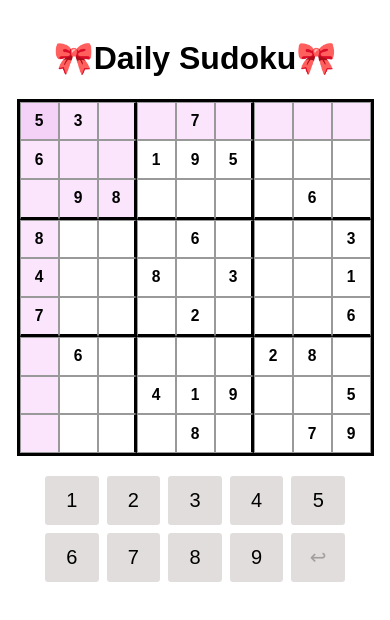
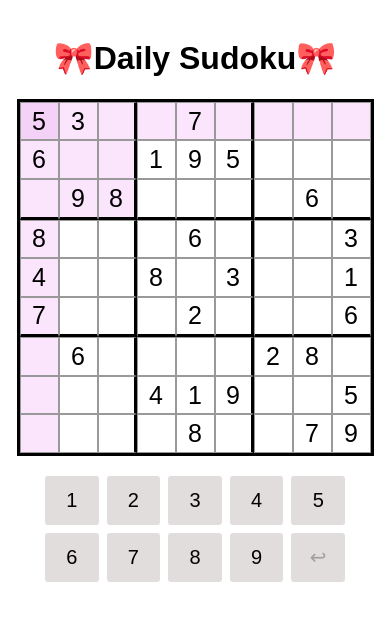
Before and after one commit to rnbinama/sudoku-errday, a React (Vite) app: page / in a window 390 px wide. Shown: the top 620 px of the page. Built offline with nearby package versions, Linux system fonts and the light colour scheme.

Commit message:
Updated: Mobile-frien

```diff
--- a/src/index.css
+++ b/src/index.css
@@ -24,7 +24,7 @@ body {
 .cell {
   width: 100%;
   height: 100%;
-  font-size: clamp(14px, 4vw, 24px);
+  font-size: clamp(25px, 4vw, 32px);
   border: 1px solid #999;
   text-align: center;
   box-sizing: border-box;
@@ -43,7 +43,6 @@ body {
 }
 
 .original {
-  font-weight:bolder;
   background-color: hsl(0, 0%, 100%);
 }
 
```
